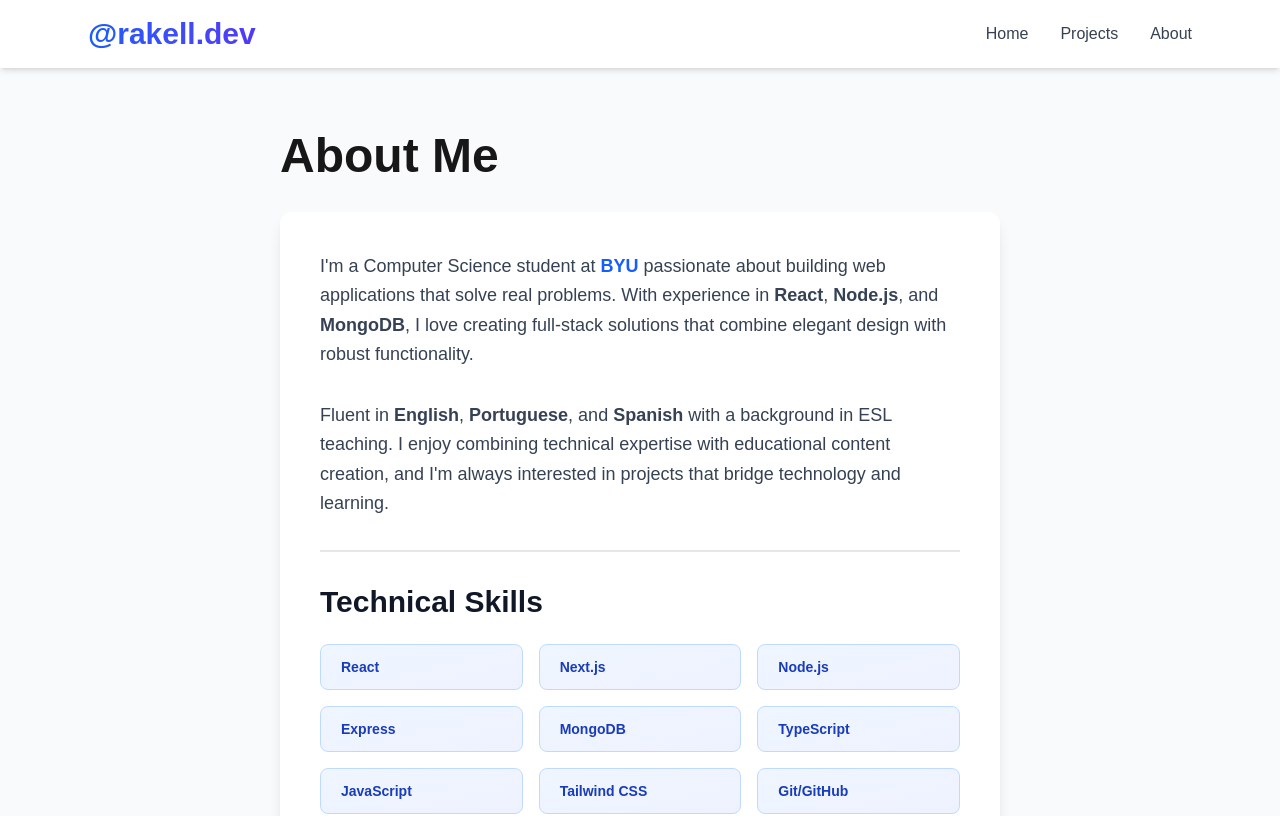
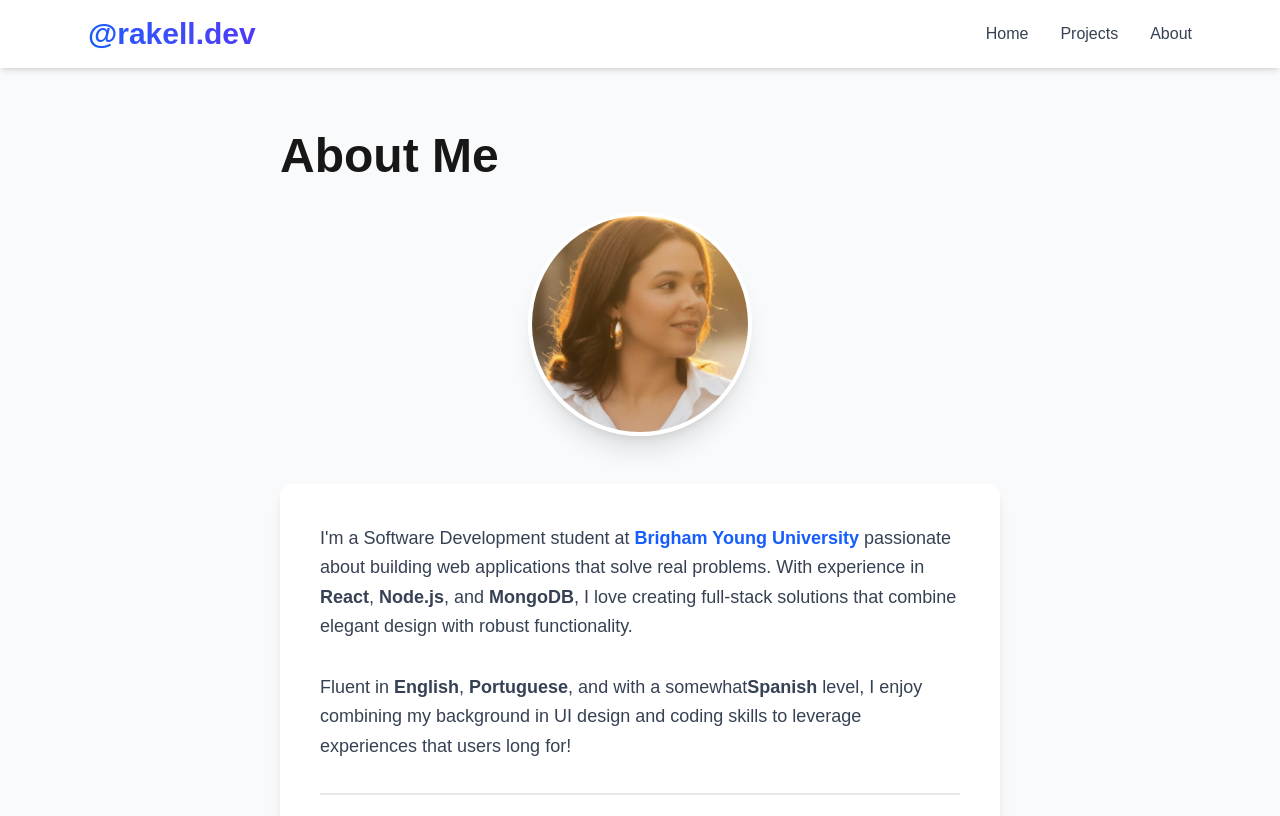
Before and after one commit to rakellbandeira/Portfolio_WebApp, a Next.js app: page /about in a window 1280 px wide. Shown: the top 816 px of the page. Built offline with nearby package versions, Linux system fonts and the light colour scheme.

Commit message:
about page edits

```diff
--- a/app/about/page.js
+++ b/app/about/page.js
@@ -8,10 +8,20 @@ export default function About() {
         <div className="max-w-3xl mx-auto px-6">
           <h1 className="text-5xl font-bold mb-8">About Me</h1>
 
+          <div className="mb-12 flex justify-center">
+            <div className="w-48 h-48 md:w-56 md:h-56 rounded-full overflow-hidden shadow-xl border-4 border-white">
+                <img
+                    src="/images/projects/myself/profile.jpeg"
+                    alt="Rakell Bandeira"
+                    className="w-full h-full object-cover"
+                />
+            </div>
+        </div>
+
           <div className="bg-white rounded-xl shadow-lg p-10 space-y-8">
             <div>
               <p className="text-gray-700 text-lg leading-relaxed">
-                I'm a Computer Science student at <span className="font-semibold text-blue-600">BYU</span> passionate about building web applications
+                I'm a Software Development student at <span className="font-semibold text-blue-600">Brigham Young University</span> passionate about building web applications
                 that solve real problems. With experience in <span className="font-semibold">React</span>, <span className="font-semibold">Node.js</span>, and <span className="font-semibold">MongoDB</span>, I love
                 creating full-stack solutions that combine elegant design with robust functionality.
               </p>
@@ -19,10 +29,8 @@ export default function About() {
 
             <div>
               <p className="text-gray-700 text-lg leading-relaxed">
-                Fluent in <span className="font-semibold">English</span>, <span className="font-semibold">Portuguese</span>, and <span className="font-semibold">Spanish</span> with a background in ESL teaching.
-                I enjoy combining technical expertise with educational content creation, and I'm
-                always interested in projects that bridge technology and learning.
-              </p>
+                Fluent in <span className="font-semibold">English</span>, <span className="font-semibold">Portuguese</span>, and with a somewhat<span className="font-semibold">Spanish</span> level, I enjoy combining my background in UI design and coding skills to leverage experiences that users long for!
+                </p>
             </div>
 
             <div className="border-t-2 border-gray-200 pt-8">
@@ -53,7 +61,7 @@ export default function About() {
               <h2 className="text-3xl font-bold mb-6 text-gray-900">Let's Connect</h2>
               <div className="flex flex-wrap gap-4">
                 <a
-                  href="https://github.com"
+                  href="https://github.com/rakellbandeira"
                   target="_blank"
                   rel="noopener noreferrer"
                   className="inline-flex items-center bg-gray-900 text-white px-6 py-3 rounded-lg hover:bg-gray-800 transition font-semibold"
@@ -61,7 +69,7 @@ export default function About() {
                   GitHub
                 </a>
                 <a
-                  href="https://linkedin.com"
+                  href="https://www.linkedin.com/in/rakell-bandeira/"
                   target="_blank"
                   rel="noopener noreferrer"
                   className="inline-flex items-center bg-blue-600 text-white px-6 py-3 rounded-lg hover:bg-blue-700 transition font-semibold"
@@ -69,7 +77,7 @@ export default function About() {
                   LinkedIn
                 </a>
                 <a
-                  href="mailto:your.email@example.com"
+                  href="mailto:rakellbandeira@gmail.com"
                   className="inline-flex items-center bg-indigo-600 text-white px-6 py-3 rounded-lg hover:bg-indigo-700 transition font-semibold"
                 >
                   Email Me
```
